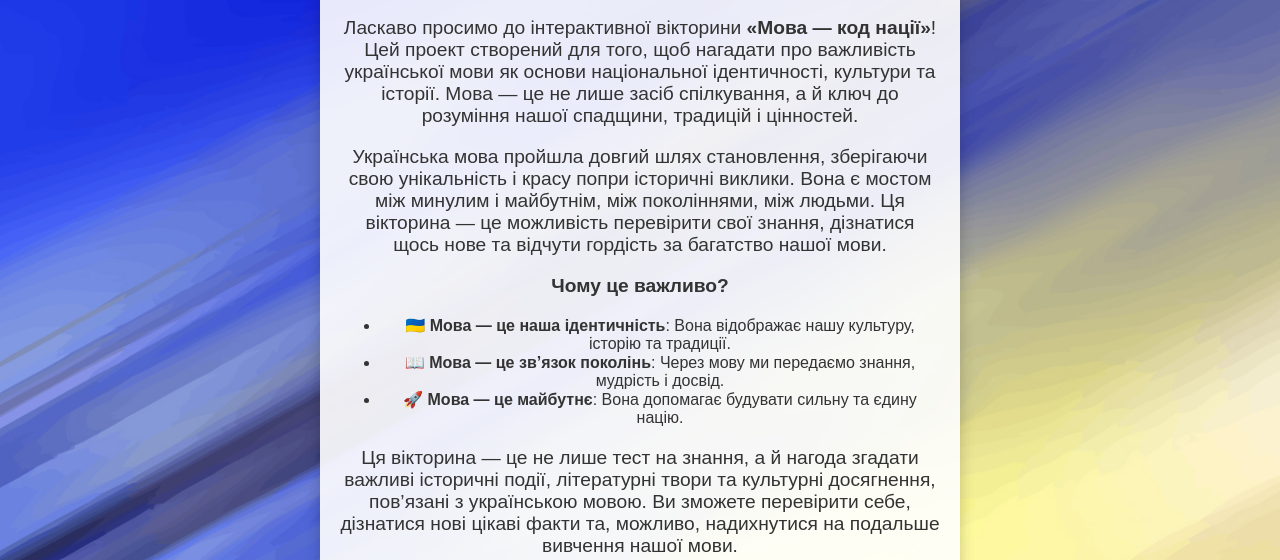
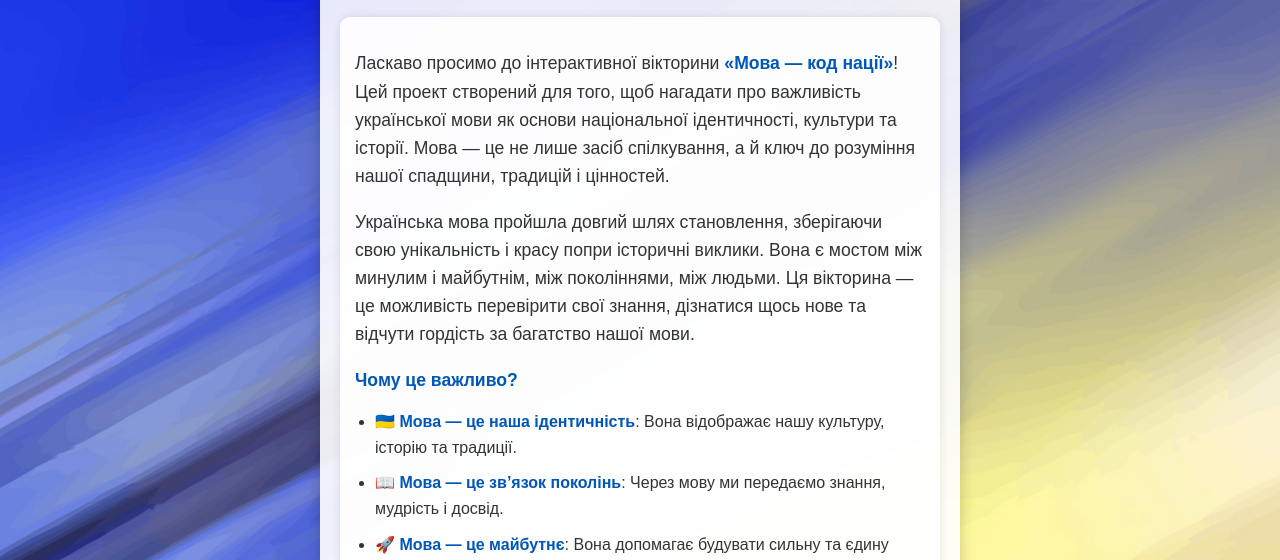
Before and after one commit to ZermeXX/victoryn, a plain HTML site: page index.html in a window 1280 px wide. Shown: the part 162-722 px from the top of the page. Drawn offline with Linux system fonts and the light colour scheme.

Commit message:
Update styles.css

```diff
--- a/styles.css
+++ b/styles.css
@@ -124,6 +124,37 @@ button {
     color: #0057b7;
 }
 
+.intro {
+    text-align: left;
+    margin: 20px 0;
+    padding: 15px;
+    background: rgba(255, 255, 255, 0.9);
+    border-radius: 10px;
+    box-shadow: 0 0 10px rgba(0, 0, 0, 0.1);
+}
+
+.intro p {
+    font-size: 1.1em;
+    line-height: 1.6;
+    color: #333;
+    margin-bottom: 15px;
+}
+
+.intro ul {
+    margin: 15px 0;
+    padding-left: 20px;
+}
+
+.intro li {
+    font-size: 1em;
+    line-height: 1.6;
+    margin-bottom: 10px;
+}
+
+.intro strong {
+    color: #0057b7; /* Синій колір */
+}
+
 .copyright {
     position: fixed;
     bottom: 10px;
```
